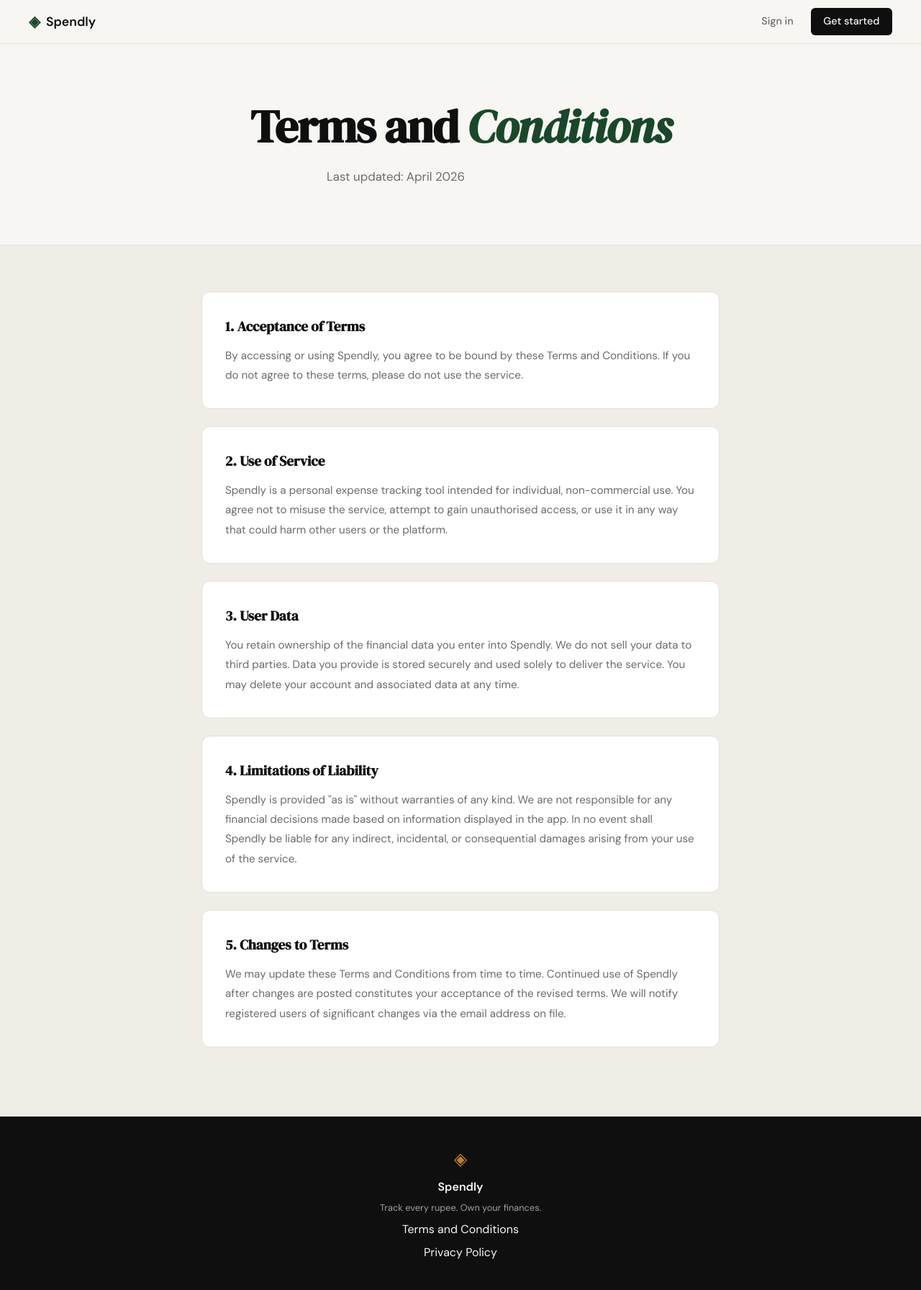
After one commit to rupeshsinghv2/spendanalysis, a Flask app: page /terms in a window 1280 px wide. The commit adds this page. Shown: the whole page at 72% size. Run offline with Flask 3, Linux system fonts and the light colour scheme.

Commit message:
landing: add terms and conditions page and route”

```diff
--- a/app.py
+++ b/app.py
@@ -20,6 +20,11 @@ def register():
 @app.route("/login")
 def login():
     return render_template("login.html")
+
+
+@app.route("/terms")
+def terms():
+    return render_template("terms.html")
 
 
 # ------------------------------------------------------------------ #
--- a/static/css/style.css
+++ b/static/css/style.css
@@ -508,6 +508,54 @@ a { color: inherit; text-decoration: none; }
 }
 
 /* ------------------------------------------------------------------ */
+/* Terms page                                                          */
+/* ------------------------------------------------------------------ */
+
+.terms-hero {
+    padding: 5rem 2rem 3rem;
+    text-align: center;
+}
+
+.terms-hero-inner {
+    max-width: 640px;
+    margin: 0 auto;
+}
+
+.terms-section {
+    background: var(--paper-warm);
+    border-top: 1px solid var(--border);
+    padding: 4rem 2rem 6rem;
+}
+
+.terms-content {
+    max-width: 720px;
+    margin: 0 auto;
+    display: flex;
+    flex-direction: column;
+    gap: 1.5rem;
+}
+
+.terms-block {
+    background: var(--paper-card);
+    border: 1px solid var(--border);
+    border-radius: var(--radius-md);
+    padding: 2rem;
+}
+
+.terms-heading {
+    font-family: var(--font-display);
+    font-size: 1.2rem;
+    color: var(--ink);
+    margin-bottom: 0.75rem;
+}
+
+.terms-body {
+    font-size: 0.95rem;
+    color: var(--ink-muted);
+    line-height: 1.8;
+}
+
+/* ------------------------------------------------------------------ */
 /* Responsive                                                          */
 /* ------------------------------------------------------------------ */
 
--- a/templates/base.html
+++ b/templates/base.html
@@ -34,7 +34,7 @@
             <span class="brand-icon">◈</span>
             <span class="footer-name">Spendly</span>
             <p class="footer-copy">Track every rupee. Own your finances.</p>
-            <a href="#">Terms and Conditions</a>
+            <a href="/terms">Terms and Conditions</a>
             <a href="#">Privacy Policy</a>
         </div>
     </footer>
--- /dev/null
+++ b/templates/terms.html
@@ -0,0 +1,45 @@
+{% extends "base.html" %}
+
+{% block title %}Terms and Conditions — Spendly{% endblock %}
+
+{% block content %}
+
+<section class="terms-hero">
+    <div class="terms-hero-inner">
+        <h1 class="hero-title">Terms and <em>Conditions</em></h1>
+        <p class="hero-subtitle">Last updated: April 2026</p>
+    </div>
+</section>
+
+<section class="terms-section">
+    <div class="terms-content">
+
+        <div class="terms-block">
+            <h2 class="terms-heading">1. Acceptance of Terms</h2>
+            <p class="terms-body">By accessing or using Spendly, you agree to be bound by these Terms and Conditions. If you do not agree to these terms, please do not use the service.</p>
+        </div>
+
+        <div class="terms-block">
+            <h2 class="terms-heading">2. Use of Service</h2>
+            <p class="terms-body">Spendly is a personal expense tracking tool intended for individual, non-commercial use. You agree not to misuse the service, attempt to gain unauthorised access, or use it in any way that could harm other users or the platform.</p>
+        </div>
+
+        <div class="terms-block">
+            <h2 class="terms-heading">3. User Data</h2>
+            <p class="terms-body">You retain ownership of the financial data you enter into Spendly. We do not sell your data to third parties. Data you provide is stored securely and used solely to deliver the service. You may delete your account and associated data at any time.</p>
+        </div>
+
+        <div class="terms-block">
+            <h2 class="terms-heading">4. Limitations of Liability</h2>
+            <p class="terms-body">Spendly is provided "as is" without warranties of any kind. We are not responsible for any financial decisions made based on information displayed in the app. In no event shall Spendly be liable for any indirect, incidental, or consequential damages arising from your use of the service.</p>
+        </div>
+
+        <div class="terms-block">
+            <h2 class="terms-heading">5. Changes to Terms</h2>
+            <p class="terms-body">We may update these Terms and Conditions from time to time. Continued use of Spendly after changes are posted constitutes your acceptance of the revised terms. We will notify registered users of significant changes via the email address on file.</p>
+        </div>
+
+    </div>
+</section>
+
+{% endblock %}
```
